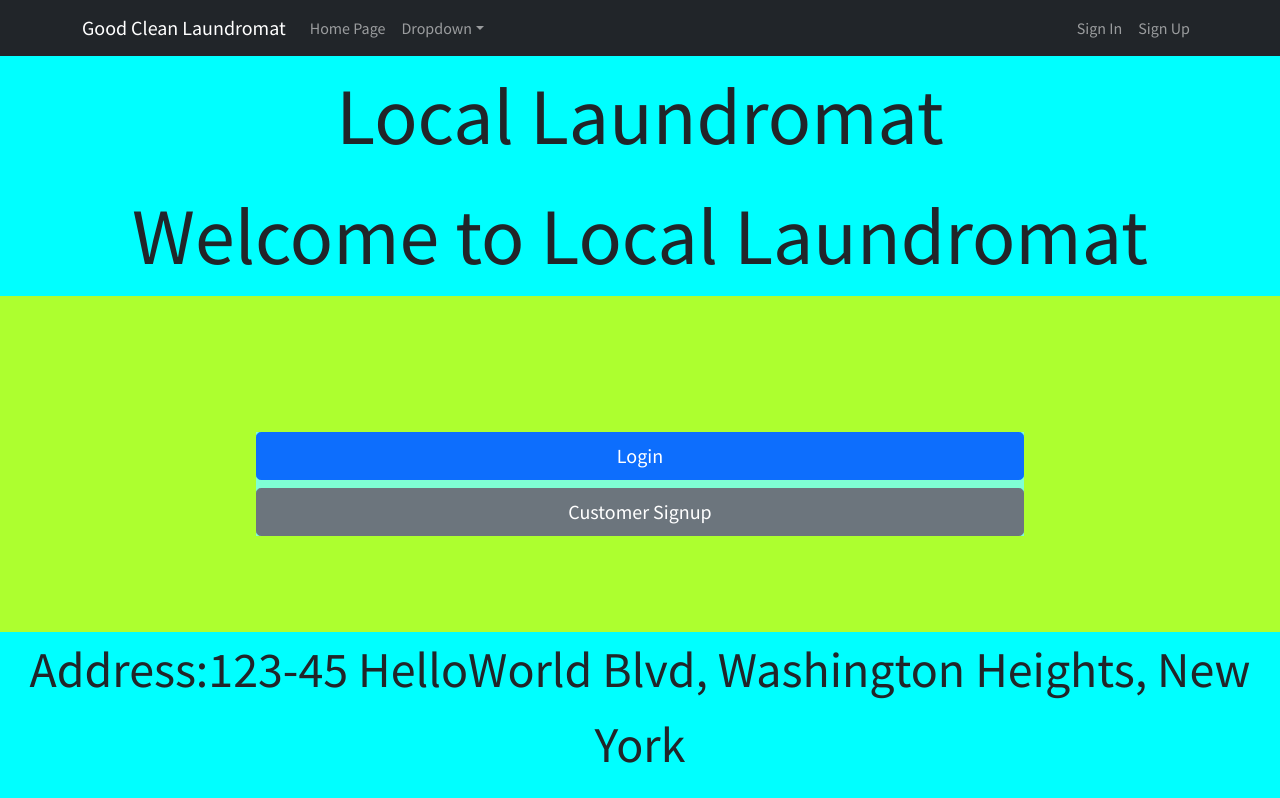
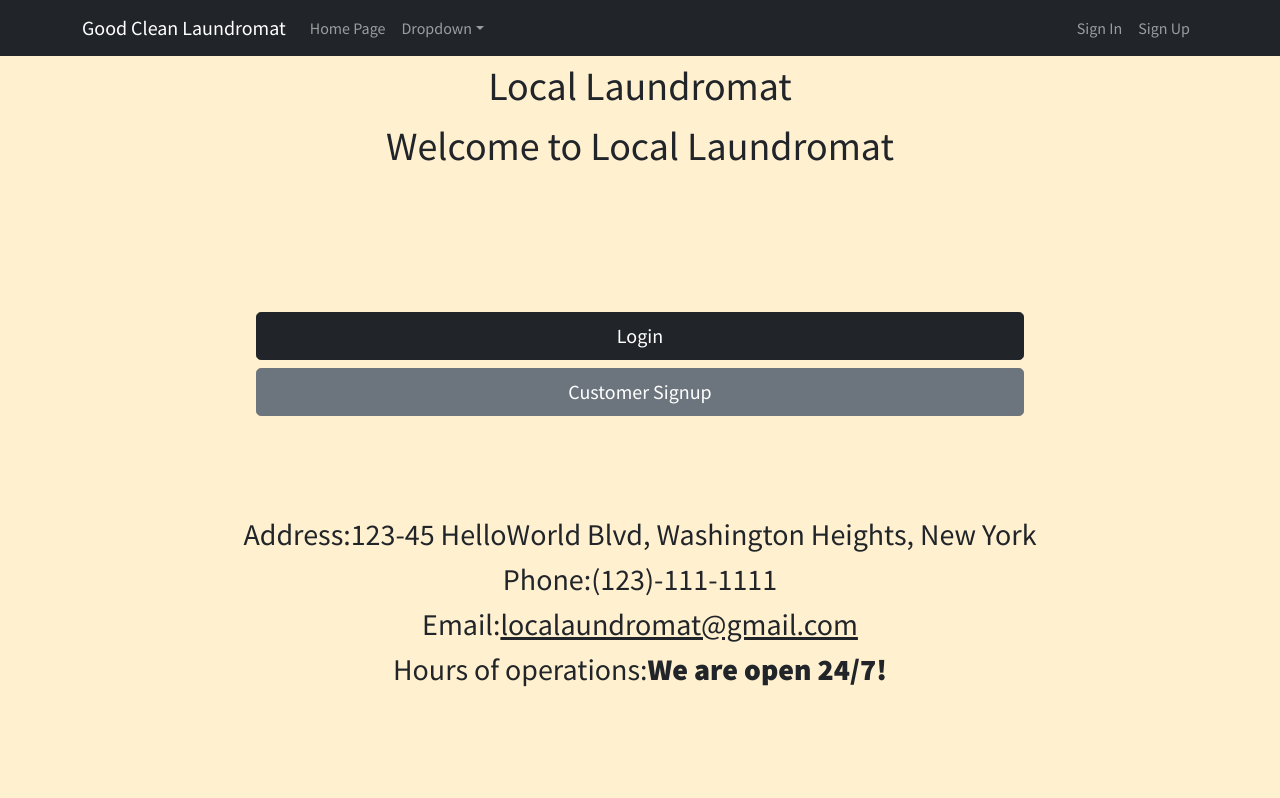
Before and after one commit to abdulimtiaz/good-clean-laundromat-frontend, a React (Create React App) app: page / in a window 1280 px wide. Shown: the top 798 px of the page. Built offline with nearby package versions, Linux system fonts and the light colour scheme.

Commit message:
changes to style

```diff
--- a/src/pages/CustomerHome.js
+++ b/src/pages/CustomerHome.js
@@ -1,45 +1,41 @@
-import React, { Fragment } from 'react';
+import React, { Fragment, useState } from 'react';
 import '../stylesheets/CustomerHome.css';
+import { Button, Card, Spinner } from 'react-bootstrap';
+const CustomerHome = () => {
+	const [ cards, setCards ] = useState(null);
 
-const CustomerHome = () => {
 	return (
-		<Fragment>
-			<p id="p1">
-				Local Laundromat<br />
-				Customer Home
-			</p>
+		<div>
+			<div className="heading">
+				<h1>Customer Home</h1>
+			</div>
 
-			<p id="p2">
-				Customer Name:
-				<input type="text" id="customername" readOnly />
-				<br />
-				<br />
-			</p>
-			<p id="p3">
-				<a id="h1" href="p8.html">
-					Request pickup<br />
-				</a>
-				<br />
-
-				<p id="p5">
-					Order Status
-					<input type="text" id="p5" placeholder="No order to show" readOnly />
-				</p>
-			</p>
-			<br />
-			<br />
-			<br />
-
-			<p id="p4">
-				<a id="h1" href="p7.html">
-					Report a Problem<br />
-				</a>
-
-				<a id="h1" href="p1.html">
-					Homepage<br />
-				</a>
-			</p>
-		</Fragment>
+			<div className="content">
+				<div>
+					<h1 className="heading">My Notes</h1>
+				</div>
+				{cards ? (
+					<div className="cards">
+						<Card>
+							<Card.Header as="h5">Featured</Card.Header>
+							<Card.Body>
+								<Card.Title>Special title treatment</Card.Title>
+								<Card.Text>
+									With supporting text below as a natural lead-in to additional content.
+								</Card.Text>
+								<Button variant="primary">Go somewhere</Button>
+							</Card.Body>
+						</Card>
+					</div>
+				) : (
+					<div className="no_cards">
+						<Spinner animation="grow" />
+						<span>No cards to show at the moment!</span>
+						<Spinner animation="grow" />
+					</div>
+				)}
+			</div>
+		</div>
 	);
 };
 
--- a/src/pages/EmployeeHome.js
+++ b/src/pages/EmployeeHome.js
@@ -13,9 +13,7 @@ const EmployeeHome = () => {
 
 			<div id="p2">
 				Employee name
-				<input type="text" id="employeename" class="order" placeholder="Lily" readOnly />
-				<br />
-				<br />
+				<input type="text" id="employeename" className="order" placeholder="Lily" readOnly />
 			</div>
 
 			<div id="p">
--- a/src/pages/Home.js
+++ b/src/pages/Home.js
@@ -17,12 +17,12 @@ const Home = () => {
 
 			<div id="links">
 				<div className="d-grid gap-2">
-					<Button href="/Login" variant="primary" size="lg">
+					<Button href="/Login" variant="dark" size="lg" className="login_button">
 						Login
 					</Button>
 
 					<Button href="/Signup" variant="secondary" size="lg">
-						Customer Signup<br />
+						Customer Signup
 					</Button>
 				</div>
 
--- a/src/pages/Signup.js
+++ b/src/pages/Signup.js
@@ -41,7 +41,8 @@ const Signup = () => {
 				password: passwordInput.current.value,
 				phoneNumber: phoneInput.current.value,
 				type: accountTypeInput.current.value,
-				accessCode: accessCodeInput.current.value
+				accessCode: accessCodeInput.current.value,
+				name: firstNameInput.current.value
 			};
 			const response = await axios.post('https://good-clean-laundromat.herokuapp.com/api/auth/signup', body);
 
--- a/src/stylesheets/CustomerHome.css
+++ b/src/stylesheets/CustomerHome.css
@@ -1,35 +1,14 @@
-#p1{
-    text-align: center;
-    font-size: 80px;
-    background-color: aqua;
+.heading {
+	text-align: center;
+	font-size: larger;
+	margin-top: 2%;
+}
+.content {
+	margin: 3% 5% 5% 5%;
 }
 
-#p2{
-    text-align: center;
-    font-size: 50px;
-    background-color: aqua;
-
+.no_cards {
+	font-size: 200%;
+	text-align: center;
+	align-items: center;
 }
-
-#customername{
-    height: 35px;
-    width: 400px;
-
-}
-
-#p3{
-    text-align: center;
-    font-size: 50px;
-    background-color: aqua;
-}
-
-#p4{
-    text-align: center;
-    font-size: 50px;
-    background-color: aqua;
-}
-#p5{
-    text-align: center;
-    font-size: 50px;
-
-}
--- a/src/stylesheets/EmployeeHome.css
+++ b/src/stylesheets/EmployeeHome.css
@@ -1,13 +1,13 @@
 #p1 {
 	text-align: center;
 	font-size: 30px;
-	background-color: aqua;
+	background-color: #fff1d0;
 }
 
 #p2 {
 	text-align: center;
 	font-size: 30px;
-	background-color: aqua;
+	background-color: #fff1d0;
 }
 
 .order {
@@ -20,11 +20,11 @@
 	margin-right: 25%;
 	text-align: center;
 	font-size: 30px;
-	background-color: aqua;
+	background-color: #fff1d0;
 }
 
 #p4 {
 	text-align: center;
 	font-size: 30px;
-	background-color: aqua;
+	background-color: #fff1d0;
 }
--- a/src/stylesheets/Home.css
+++ b/src/stylesheets/Home.css
@@ -1,10 +1,10 @@
 #p1 {
 	font-size: 80px;
 	text-align: center;
-	background-color: aqua;
+	background-color: #fff1d0;
 }
 #links {
-	background-color: aquamarine;
+	background-color: #fff1d0;
 	text-align: center;
 	font-size: 55px;
 	margin: 0% 20% 0% 20%;
@@ -14,8 +14,13 @@
 	font-size: x-large;
 	text-align: center;
 	align-items: center;
-	background-color: aqua;
+	background-color: #fff1d0;
 }
 body {
-	background-color: greenyellow;
+	background-color: #fff1d0;
 }
+.login_button:hover {
+	background-color: #f6d4ba;
+	color: black;
+	border: none;
+}
--- a/src/stylesheets/RequestPickup.css
+++ b/src/stylesheets/RequestPickup.css
@@ -1,17 +1,15 @@
-#p1{
-    text-align: center;
-    background-color: aqua;
-    font-size: 80px;
-
+#p1 {
+	text-align: center;
+	background-color: #fff1d0;
+	font-size: 80px;
 }
 
-#p2{
-    text-align: center;
-    background-color:aqua;
-    font-size: 50px;
+#p2 {
+	text-align: center;
+	background-color: #fff1d0;
+	font-size: 50px;
 }
 
-body{
-
-    background-color: greenyellow;
+body {
+	background-color: greenyellow;
 }
--- a/src/stylesheets/Signup.css
+++ b/src/stylesheets/Signup.css
@@ -1,7 +1,7 @@
 #p1 {
 	text-align: center;
 	font-size: 40px;
-	background-color: aqua;
+	background-color: #fff1d0;
 }
 
 #form {
--- a/src/stylesheets/SubmitProblem.css
+++ b/src/stylesheets/SubmitProblem.css
@@ -1,12 +1,12 @@
 #p1 {
 	text-align: center;
 	font-size: 40px;
-	background-color: aqua;
+	background-color: #fff1d0;
 }
 
 #p2 {
 	font-size: 30px;
-	background-color: aqua;
+	background-color: #fff1d0;
 }
 
 #name {
@@ -22,5 +22,5 @@
 #h1 {
 	text-align: center;
 	font-size: 80px;
-	background-color: aqua;
+	background-color: #fff1d0;
 }
```
Also changed, not shown: src/stylesheets/Login.css (+4 -3 lines).
